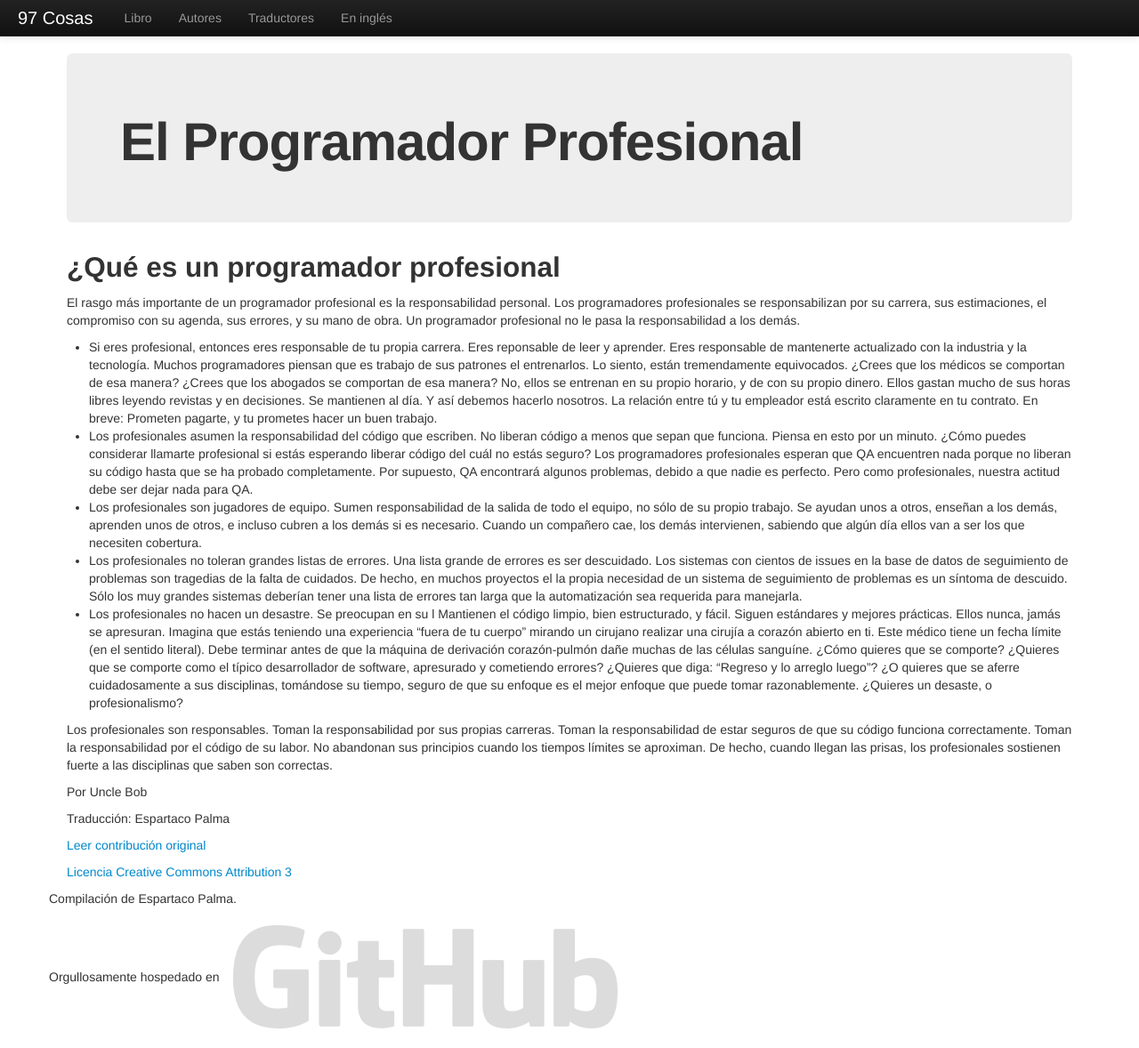
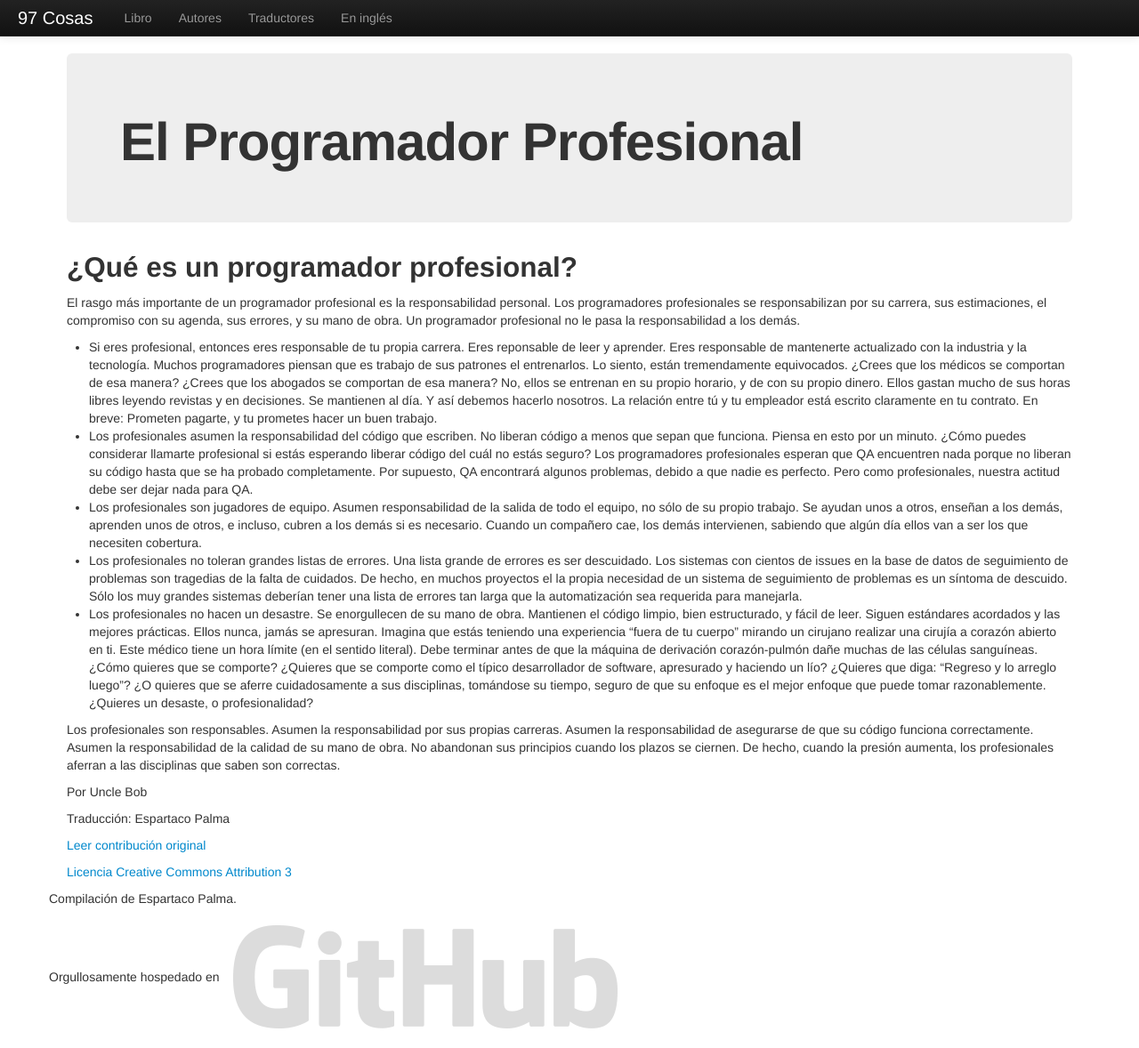
Before and after one commit to esparta/97cosas, a Jekyll site: the page built from libro/el-progamador-profesional.md, in a window 1280 px wide and 1178 px high. Shown: the whole window at 89% size. Built offline with Jekyll 4.4.1, drawn with Linux system fonts in a browser that asks for light colours.

Commit message:
fixed grammar on el-programador-profesional

```diff
--- a/libro/el-progamador-profesional.md
+++ b/libro/el-progamador-profesional.md
@@ -5,17 +5,17 @@ overview: true
 permalink: /libro/el-programador-profesional/
 ---
 
-## ¿Qué es un programador profesional
+## ¿Qué es un programador profesional?
 
 El rasgo más importante de un programador profesional es la responsabilidad personal. Los programadores profesionales se responsabilizan por su carrera, sus estimaciones, el compromiso con su agenda, sus errores, y su mano de obra. Un programador profesional no le pasa la responsabilidad a los demás.
 
 * Si eres profesional, entonces eres responsable de tu propia carrera. Eres reponsable de leer y aprender. Eres responsable de mantenerte actualizado con la industria y la tecnología. Muchos programadores piensan que es trabajo de sus patrones el entrenarlos. Lo siento, están tremendamente equivocados. ¿Crees que los médicos se comportan de esa manera? ¿Crees que los abogados se comportan de esa manera? No, ellos se entrenan en su propio horario, y de con su propio dinero. Ellos gastan mucho de sus horas libres leyendo revistas y en decisiones. Se mantienen al día. Y así debemos hacerlo nosotros. La relación entre tú y tu empleador está escrito claramente en tu contrato. En breve: Prometen pagarte, y tu prometes hacer un buen trabajo.
 * Los profesionales asumen la responsabilidad del código que escriben. No liberan código a menos que sepan que funciona. Piensa en esto por un minuto. ¿Cómo puedes considerar llamarte profesional si estás esperando liberar código del cuál no estás seguro? Los programadores profesionales esperan que QA encuentren nada porque no liberan su código hasta que se ha probado completamente. Por supuesto, QA encontrará algunos problemas, debido a que nadie es perfecto. Pero como profesionales, nuestra actitud debe ser dejar nada para QA.
-* Los profesionales son jugadores de equipo. Sumen responsabilidad de la salida de todo el equipo, no sólo de su propio trabajo. Se ayudan unos a otros, enseñan a los demás, aprenden unos de otros, e incluso cubren a los demás si es necesario. Cuando un compañero cae, los demás intervienen, sabiendo que algún día ellos van a ser los que necesiten cobertura.
+* Los profesionales son jugadores de equipo. Asumen responsabilidad de la salida de todo el equipo, no sólo de su propio trabajo. Se ayudan unos a otros, enseñan a los demás, aprenden unos de otros, e incluso, cubren a los demás si es necesario. Cuando un compañero cae, los demás intervienen, sabiendo que algún día ellos van a ser los que necesiten cobertura.
 * Los profesionales no toleran grandes listas de errores. Una lista grande de errores es ser descuidado. Los sistemas con cientos de issues en la base de datos de seguimiento de problemas son tragedias de la falta de cuidados. De hecho, en muchos proyectos el la propia necesidad de un sistema de seguimiento de problemas es un síntoma de descuido. Sólo los muy grandes sistemas deberían tener una lista de errores tan larga que la automatización sea requerida para manejarla.
-* Los profesionales no hacen un desastre. Se preocupan en su l Mantienen el código limpio, bien estructurado, y fácil. Siguen estándares y mejores prácticas. Ellos nunca, jamás se apresuran. Imagina que estás teniendo una experiencia "fuera de tu cuerpo" mirando un cirujano realizar una cirujía a corazón abierto en ti. Este médico tiene un fecha límite (en el sentido literal). Debe terminar antes de que la máquina de derivación corazón-pulmón dañe muchas de las células sanguíne. ¿Cómo quieres que se comporte? ¿Quieres que se comporte como el típico desarrollador de software, apresurado y cometiendo errores? ¿Quieres que diga: "Regreso y lo arreglo luego"? ¿O quieres que se aferre cuidadosamente a sus disciplinas, tomándose su tiempo, seguro de que su enfoque es el mejor enfoque que puede tomar razonablemente. ¿Quieres un desaste, o profesionalismo?
+* Los profesionales no hacen un desastre. Se enorgullecen de su mano de obra. Mantienen el código limpio, bien estructurado, y fácil de leer. Siguen estándares acordados y las mejores prácticas. Ellos nunca, jamás se apresuran. Imagina que estás teniendo una experiencia "fuera de tu cuerpo" mirando un cirujano realizar una cirujía a corazón abierto en ti. Este médico tiene un hora límite (en el sentido literal). Debe terminar antes de que la máquina de derivación corazón-pulmón dañe muchas de las células sanguíneas. ¿Cómo quieres que se comporte? ¿Quieres que se comporte como el típico desarrollador de software, apresurado y haciendo un lío? ¿Quieres que diga: "Regreso y lo arreglo luego"? ¿O quieres que se aferre cuidadosamente a sus disciplinas, tomándose su tiempo, seguro de que su enfoque es el mejor enfoque que puede tomar razonablemente. ¿Quieres un desaste, o profesionalidad?
 
-Los profesionales son responsables. Toman la responsabilidad por sus propias carreras. Toman la responsabilidad de estar seguros de que su código funciona correctamente. Toman la responsabilidad por el código de su labor. No abandonan sus principios cuando los tiempos límites se aproximan. De hecho, cuando llegan las prisas, los profesionales sostienen fuerte a las disciplinas que saben son correctas.
+Los profesionales son responsables. Asumen la responsabilidad por sus propias carreras. Asumen la responsabilidad de asegurarse de que su código funciona correctamente. Asumen la responsabilidad de la calidad de su mano de obra. No abandonan sus principios cuando los plazos se ciernen. De hecho, cuando la presión aumenta, los profesionales aferran a las disciplinas que saben son correctas.
 
 Por Uncle Bob
 
```
